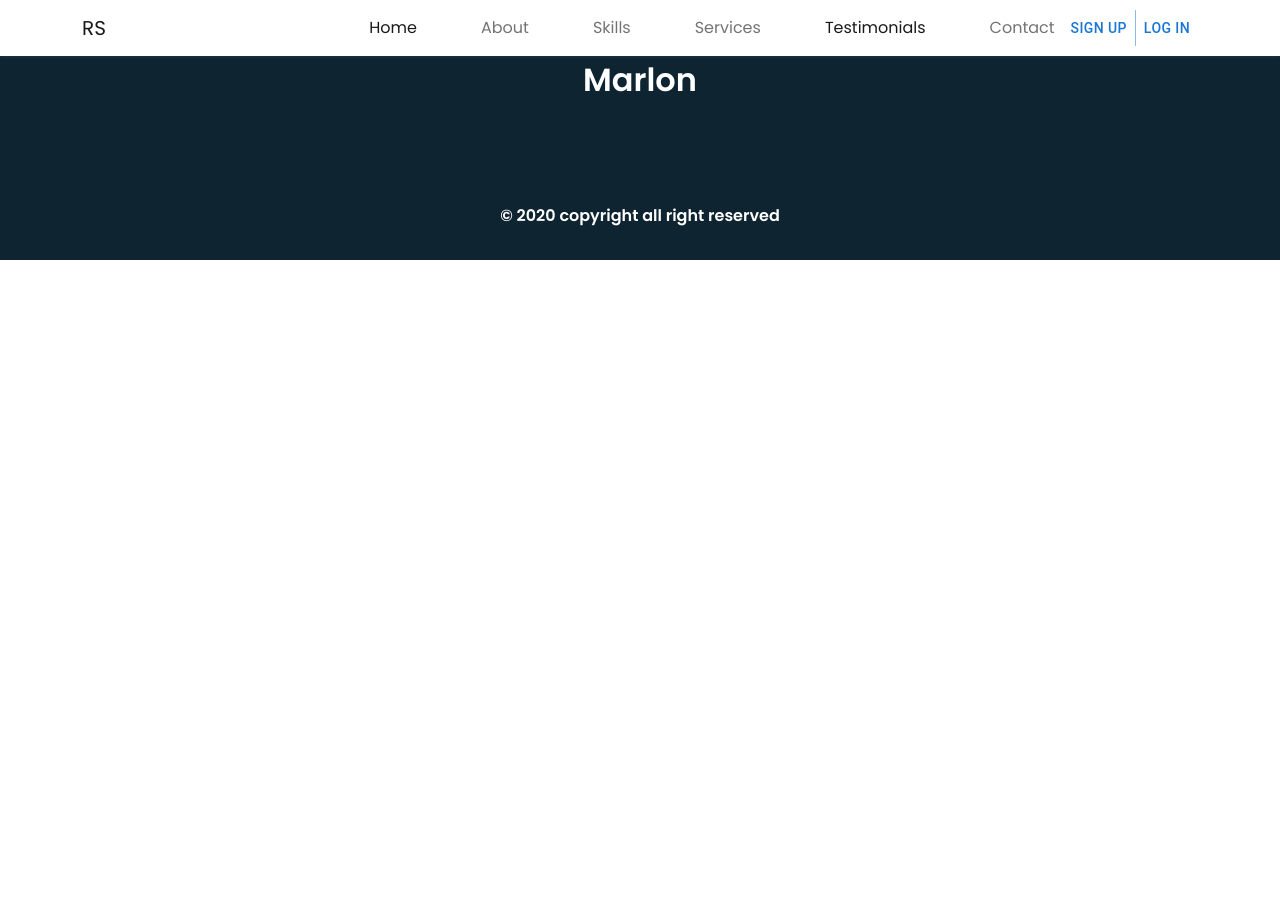
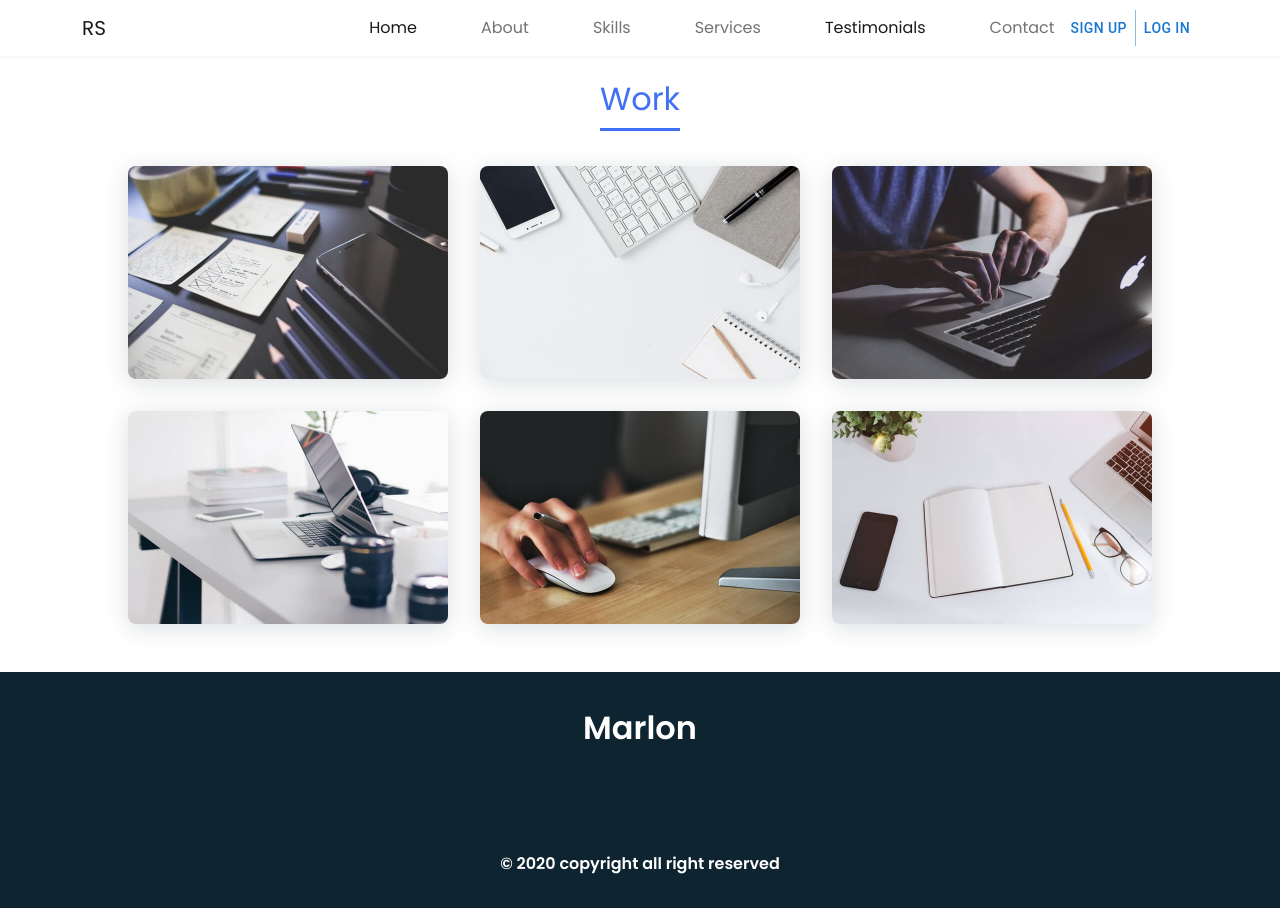
Before and after one commit to rsshonjoydas/portfolio-sample, a React app: page /testimonials in a window 1280 px wide. Before the commit this address had no page. Before the commit the page ends 800 px from the top, so only its background shows below. Built offline with nearby package versions, Linux system fonts and the light colour scheme; some icons are missing.

Commit message:
Testimonial

```diff
--- a/src/App.tsx
+++ b/src/App.tsx
@@ -4,6 +4,7 @@ import About from "./pages/About";
 import Home from "./pages/Home";
 import NotFound from "./pages/NotFound";
 import Skill from "./pages/Skill";
+import Testimonial from "./pages/Testimonial";
 
 const App = () => {
   return (
@@ -13,6 +14,7 @@ const App = () => {
           <Route path="/" exact={true} component={Home} />
           <Route path="/about" exact={true} component={About} />
           <Route path="/skills" exact={true} component={Skill} />
+          <Route path="/testimonials" exact={true} component={Testimonial} />
           <Route path="*" component={NotFound} />
         </Switch>
       </Layout>
--- /dev/null
+++ b/src/pages/Testimonial.tsx
@@ -0,0 +1,37 @@
+import work1 from "../images/work1.jpg";
+import work2 from "../images/work2.jpg";
+import work3 from "../images/work3.jpg";
+import work4 from "../images/work4.jpg";
+import work5 from "../images/work5.jpg";
+import work6 from "../images/work6.jpg";
+
+const Testimonial = () => {
+  return (
+    <section className="work section" id="work">
+      <h2 className="section-title">Work</h2>
+
+      <div className="work__container bd-grid">
+        <div className="work__img">
+          <img src={work1} alt="" />
+        </div>
+        <div className="work__img">
+          <img src={work2} alt="" />
+        </div>
+        <div className="work__img">
+          <img src={work3} alt="" />
+        </div>
+        <div className="work__img">
+          <img src={work4} alt="" />
+        </div>
+        <div className="work__img">
+          <img src={work5} alt="" />
+        </div>
+        <div className="work__img">
+          <img src={work6} alt="" />
+        </div>
+      </div>
+    </section>
+  );
+};
+
+export default Testimonial;
```
